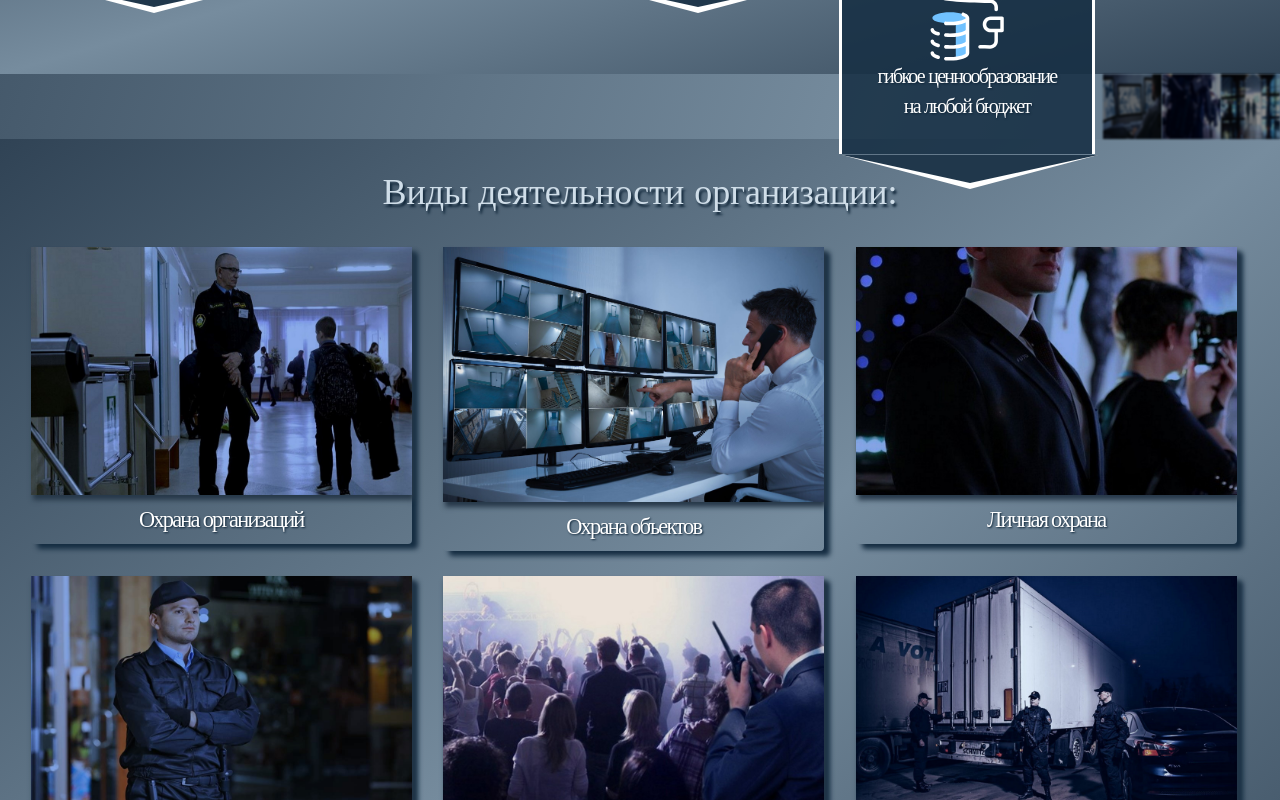
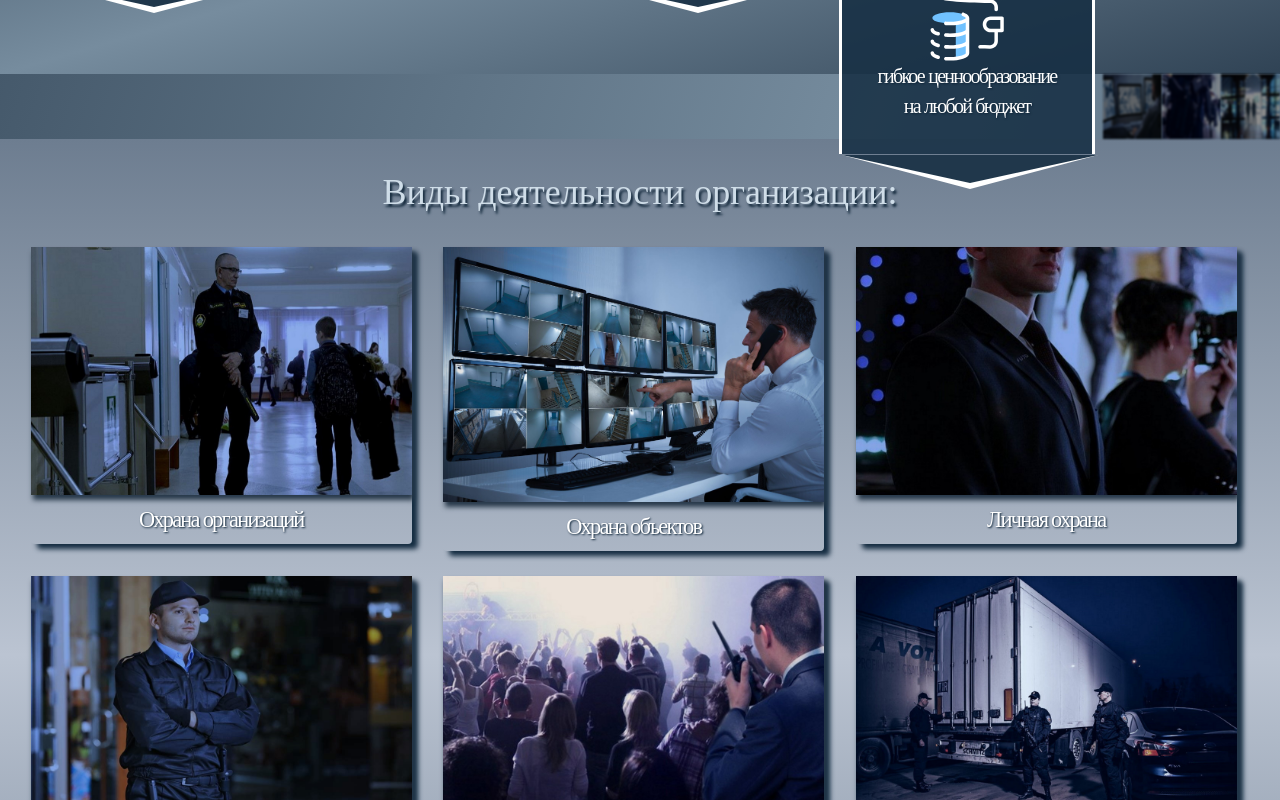
Before and after one commit to AnigalHub/Valencia, a Nuxt app: page / in a window 1280 px wide. Shown: the part 1100-1900 px from the top of the page. Built offline with nearby package versions, Linux system fonts and the light colour scheme.

Commit message:
изменен фон

```diff
--- a/components/LandingPage/services.vue
+++ b/components/LandingPage/services.vue
@@ -63,7 +63,7 @@
 <style scoped>
   #Services{
     padding: 2.5% 0;
-    background:linear-gradient( to top left, #304355, #768c9e,#304355);
+    background:linear-gradient( to top , #6d7d90, #bbc4d2, #6d7d90);
   }
   .flex-container {
     display: flex;
```
